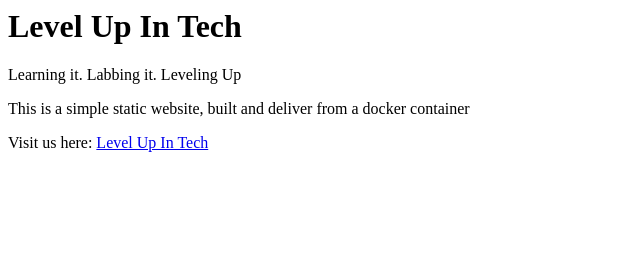
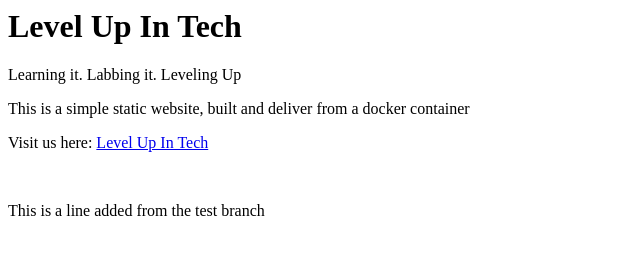
Before and after one commit to wesley-accent/jenkins-deploy, a plain HTML site: page index.html in a window 1280 px wide. Shown: the whole page, without its empty margins (0-640 px from the left). Drawn offline with Linux system fonts and the light colour scheme.

Commit message:
this is the test line added

```diff
--- a/index.html
+++ b/index.html
@@ -3,4 +3,6 @@
   <p> Learning it. Labbing it. Leveling Up</p>
   <p>This is a simple static website, built and deliver from a docker container</p>
   <p>Visit us here: <a href="https://levelupintech.com/">Level Up In Tech</a></p>
+  <br>
+  <p>This is a line added from the test branch</p>
 </html>
```
